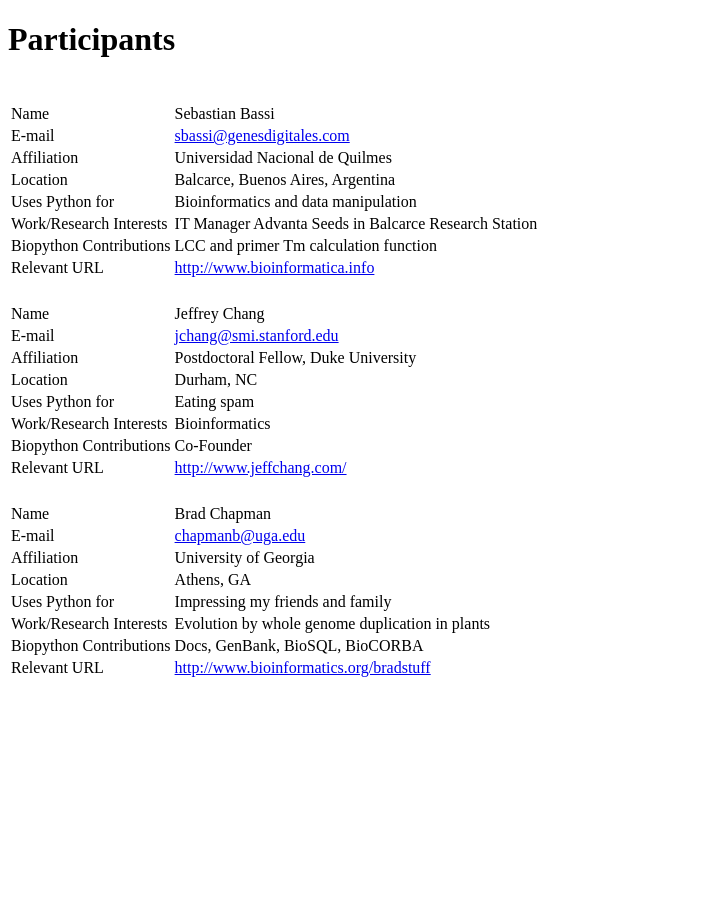
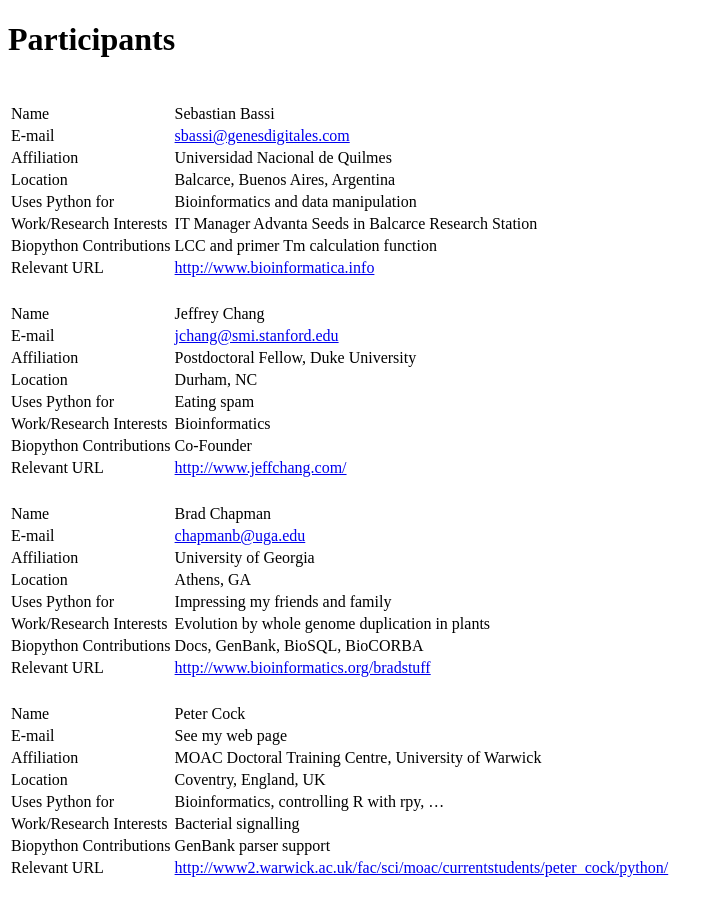
Before and after one commit to biopython/biopython.github.io, a Jekyll site: the page built from wiki/Participants.md, in a window 1280 px wide. Shown: the whole page, without its empty margins (0-723 px from the left). Built offline with Jekyll 4.4.1, drawn with Linux system fonts in a browser that asks for light colours.

Commit message:
Change to wiki page

```diff
--- a/wiki/Participants.md
+++ b/wiki/Participants.md
@@ -36,3 +36,14 @@ layout: wiki
 | Work/Research Interests | Evolution by whole genome duplication in plants |
 | Biopython Contributions | Docs, GenBank, BioSQL, BioCORBA                 |
 | Relevant URL            | <http://www.bioinformatics.org/bradstuff>       |
+
+|                         |                                                                             |
+|-------------------------|-----------------------------------------------------------------------------|
+| Name                    | Peter Cock                                                                  |
+| E-mail                  | See my web page                                                             |
+| Affiliation             | MOAC Doctoral Training Centre, University of Warwick                        |
+| Location                | Coventry, England, UK                                                       |
+| Uses Python for         | Bioinformatics, controlling R with rpy, ...                                 |
+| Work/Research Interests | Bacterial signalling                                                        |
+| Biopython Contributions | GenBank parser support                                                      |
+| Relevant URL            | <http://www2.warwick.ac.uk/fac/sci/moac/currentstudents/peter_cock/python/> |
```
Also changed, not shown: 1 other file.
